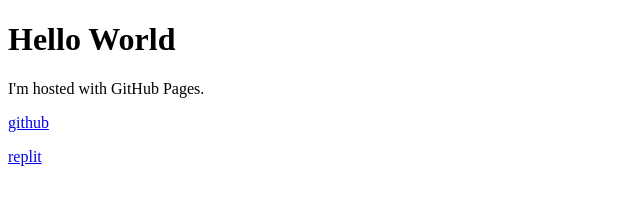
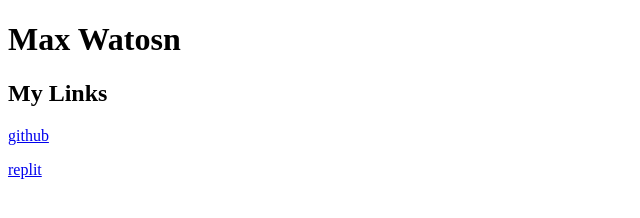
Before and after one commit to MaxWatosn27/MaxWatosn27.github.io, a plain HTML site: page index.html in a window 1280 px wide. Shown: the whole page, without its empty margins (0-640 px from the left). Drawn offline with Linux system fonts and the light colour scheme.

Commit message:
Update index.html

```diff
--- a/index.html
+++ b/index.html
@@ -4,10 +4,8 @@
     <title>MaxWatosn's Website</title>
   </head>
   <body>
-    <h1>Hello World</h1>
-
-    <p>I'm hosted with GitHub Pages.</p>
-
+    <h1>Max Watosn</h1>
+    <h2>My Links</h2>
     <a href="https://github.com/MaxWatosn27">github</a>
     <p></p>
     <a href="https://replit.com/@MaxWatson3">replit</a>
```
